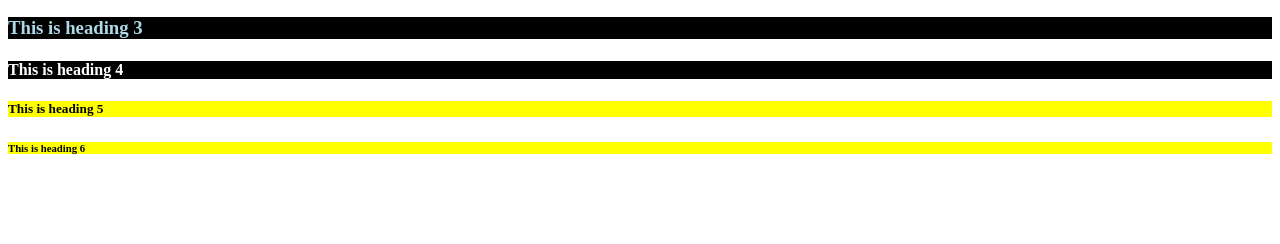
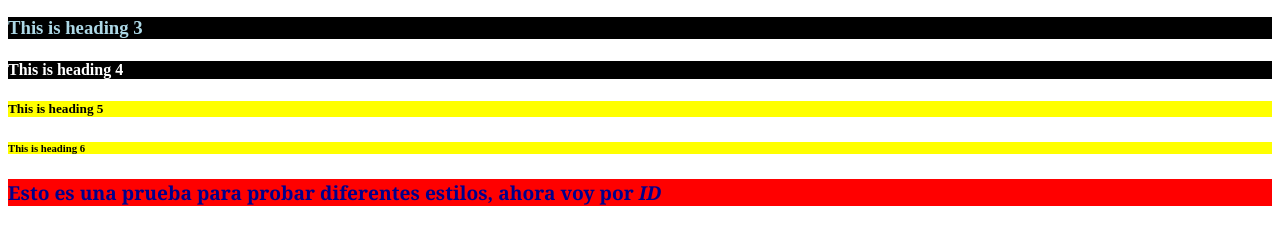
Before and after one commit to Nicomaxxx/Practicas, a plain HTML site: page practica.html in a window 1280 px wide. Shown: the part 96-340 px from the top of the page. Drawn offline with Linux system fonts and the light colour scheme.

Commit message:
probamos iD y em en practicas

```diff
--- a/practica.html
+++ b/practica.html
@@ -11,6 +11,7 @@
     <h4>This is heading 4</h4>
     <h5 class="parrafosh5h6">This is heading 5</h5>
     <h6 class="parrafosh5h6">This is heading 6</h6>
+    <p id="pruebaID">Esto es una prueba para probar diferentes estilos, ahora voy por <em>ID</em></p>
     <link rel="stylesheet" href="styles.css">
 </body>
 
--- a/styles.css
+++ b/styles.css
@@ -20,3 +20,10 @@ h4 {
     font-weight: bold;
     font-family: 'Times New Roman', Times, serif;
 }
+#pruebaID {
+    color: darkblue;
+    background-color: red;
+    font-weight: bold;
+    font-family: Georgia, 'Times New Roman', Times, serif;
+    font-size: larger;
+}
```
